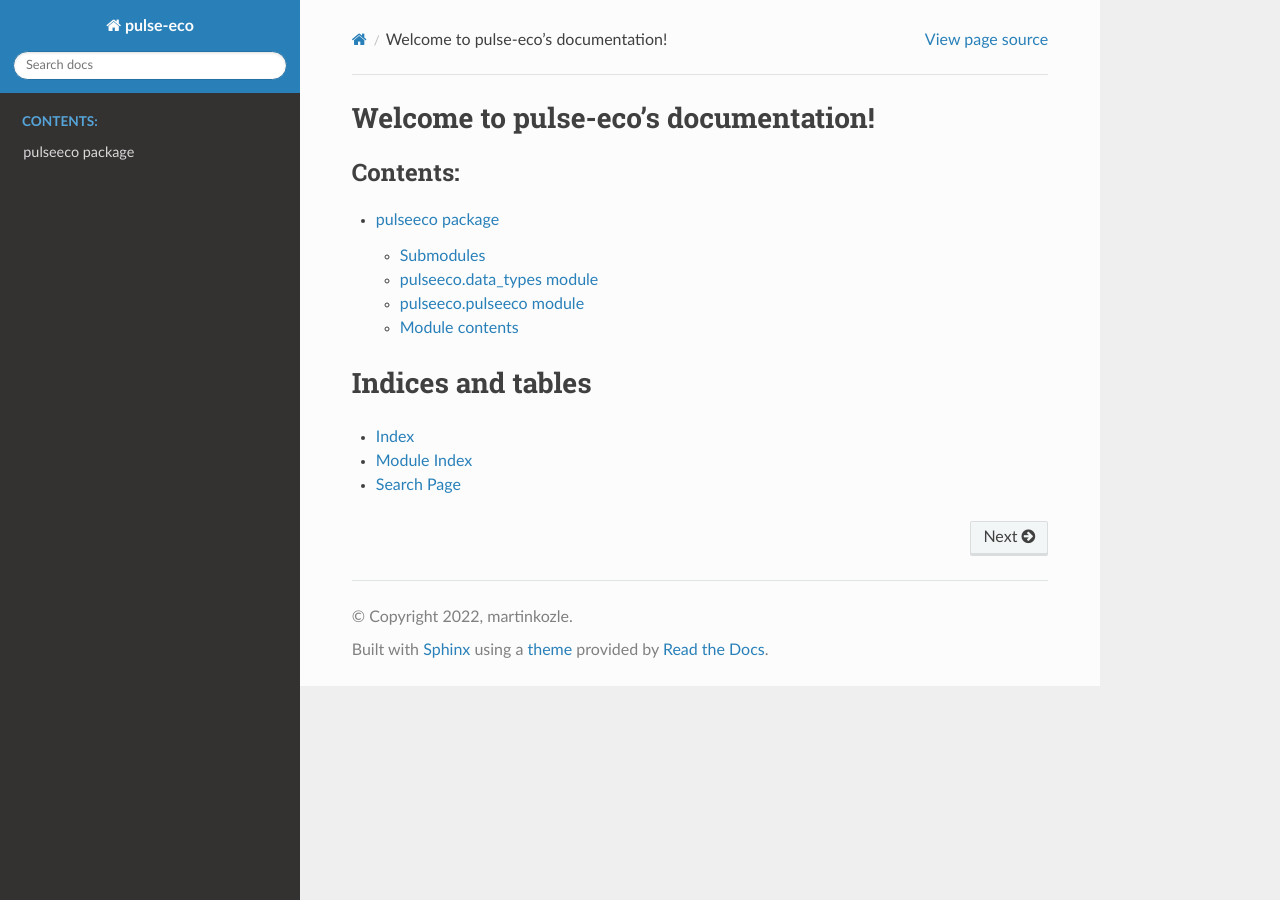
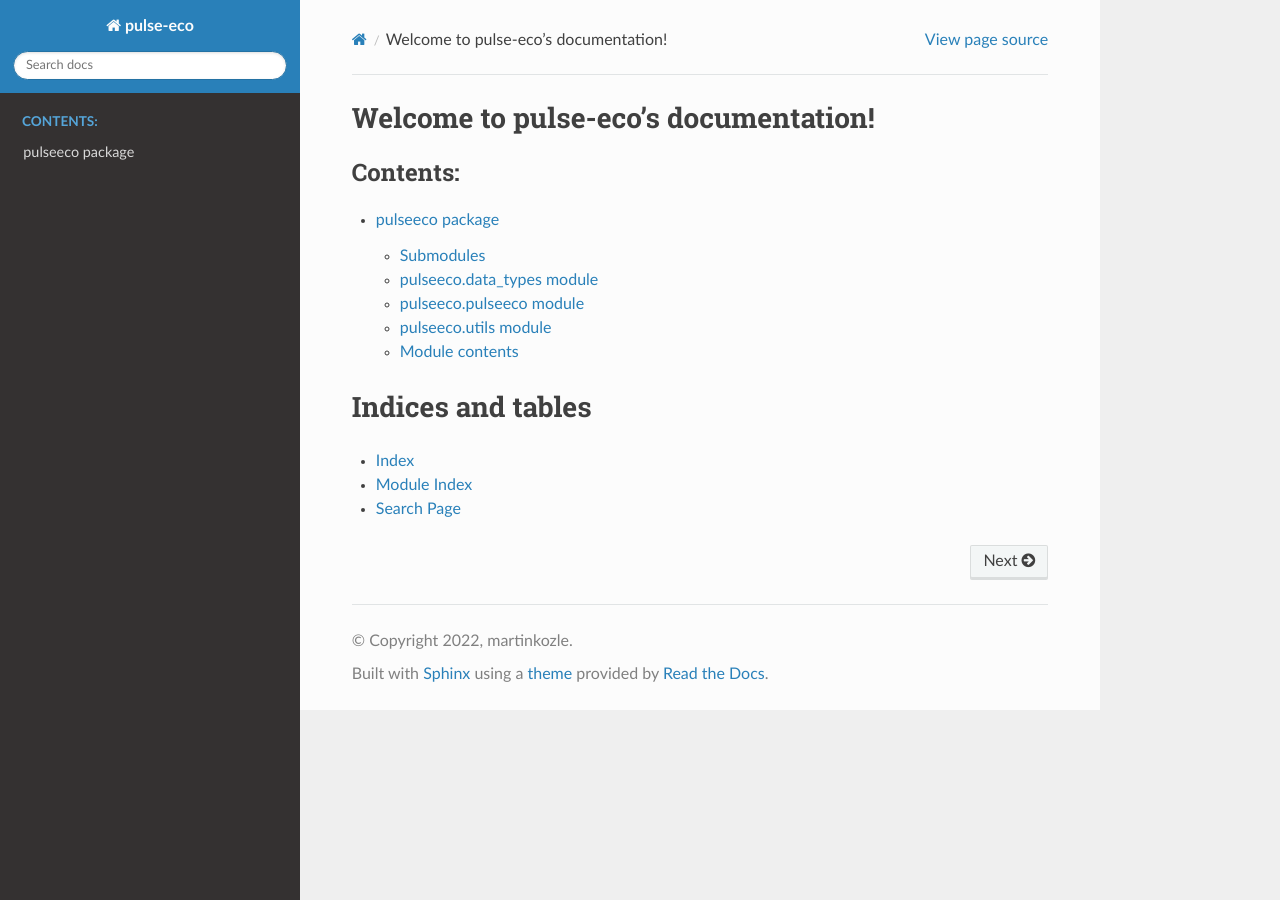
Before and after one commit to martinkozle/pulse-eco, a Sphinx documentation site: the page built from docs/index.rst, in a window 1280 px wide. Built offline with Sphinx 7.4.7 and the Read the Docs theme 2.0.0, drawn with Linux system fonts in a browser that asks for light colours.

Commit message:
Add utils submodule to pulseeco.rst

```diff
--- a/docs/pulseeco.rst
+++ b/docs/pulseeco.rst
@@ -20,6 +20,14 @@
    :undoc-members:
    :show-inheritance:
 
+pulseeco.utils module
+------------------------
+
+.. automodule:: pulseeco.utils
+   :members:
+   :undoc-members:
+   :show-inheritance:
+
 Module contents
 ---------------
 
```
